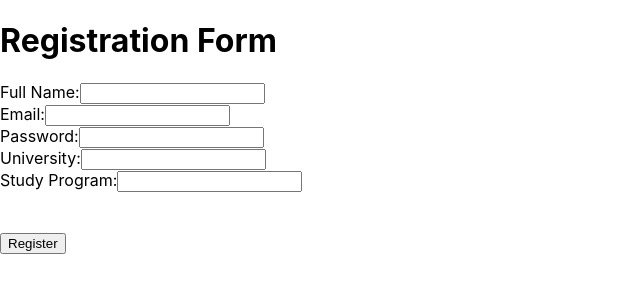
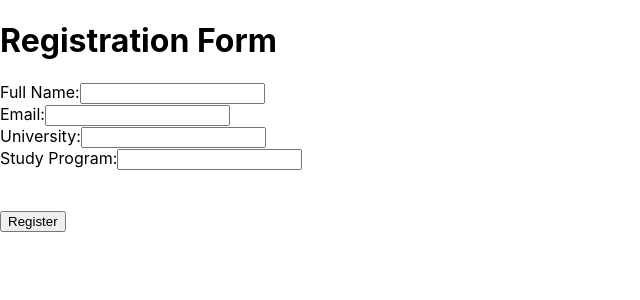
Before and after one commit to albinamur/software-engineering-project-rijeka, a Next.js app: page /register in a window 1280 px wide. Shown: the top 300 px of the page, without its empty margins (0-640 px from the left). Built offline with nearby package versions, Linux system fonts and the light colour scheme.

Commit message:
remove unused password functions

```diff
--- a/pages/register.js
+++ b/pages/register.js
@@ -6,7 +6,6 @@ import AsyncStorage from '@react-native-async-storage/async-storage';
 const Register = () => {
   const [fullName, setFullName] = useState('');
   const [email, setEmail] = useState('');
-  const [password, setPassword] = useState('');
   const [university, setUniversity] = useState('');
   const [studyProgram, setStudyProgram] = useState('');
 
@@ -16,10 +15,6 @@ const Register = () => {
 
   const handleEmailChange = (event) => {
     setEmail(event.target.value);
-  }
-
-  const handlePasswordChange = (event) => {
-    setPassword(event.target.value);
   }
 
   const handleUniversityChange = (event) => {
@@ -35,7 +30,6 @@ const Register = () => {
 
     AsyncStorage.setItem("fullName", fullName);
     AsyncStorage.setItem("email", email);
-    AsyncStorage.setItem("password", password);
     AsyncStorage.setItem("university", university);
     AsyncStorage.setItem("studyProgram", studyProgram);
 
@@ -52,9 +46,6 @@ const Register = () => {
         <label htmlFor="email">Email:</label>
         <input type="email" id="email" name="email" value={email} onChange={handleEmailChange} required />
         <br />
-        <label htmlFor="password">Password:</label>
-        <input type="password" id="password" name="password" value={password} onChange={handlePasswordChange} required />
-        <br />
         <label htmlFor="university">University:</label>
         <input type="text" id="university" name="university" value={university} onChange={handleUniversityChange} required />
         <br />
```
